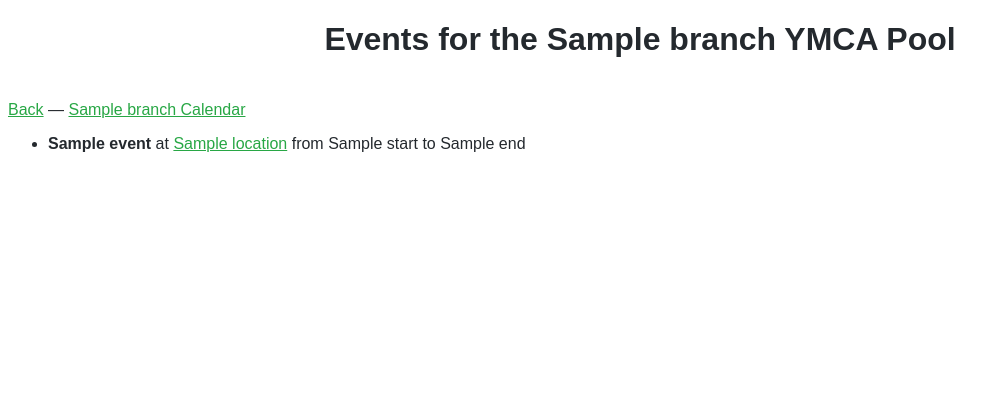
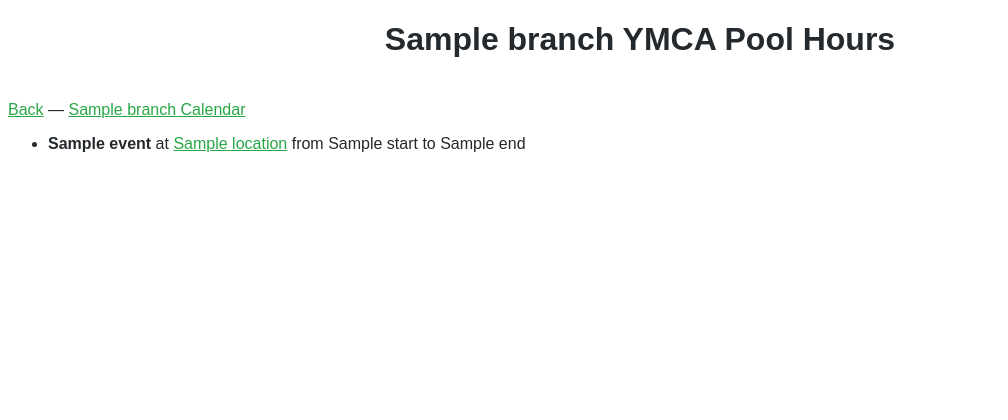
Before and after one commit to streeter/sf-ymca-pools, a Django app: template sfymca/feed/templates/branch.html in a window 1280 px wide. Shown: the top 420 px of the page, without its empty margins (0-1008 px from the left). Run offline with Django 3.2, Linux system fonts and the light colour scheme; the template is opened without the code that fills it: most values are stand-ins (such as "Sample title", 1, 10 or a date in 2020).

Commit message:
Fix titles and header text

```diff
--- a/sfymca/feed/templates/base.html
+++ b/sfymca/feed/templates/base.html
@@ -9,7 +9,7 @@
       content="width=device-width, initial-scale=1, shrink-to-fit=no"
     />
     <title>
-      {% block title %}San Francisco YMCA Pool Calendars{% endblock %}
+      {% block title %}SF YMCA Pool Calendars{% endblock %}
     </title>
     <meta name="description" content="San Francisco YMCA Pool Calendars" />
     <meta name="application-name" content="SF YMCA Pool Calendars" />
@@ -25,9 +25,9 @@
 
   <body>
     <header>
-      {% block header %}
-      <h1>Calendars for the SF YMCA Pools</h1>
-      {% endblock header %}
+      <h1>
+        {% block header %}Calendars for the SF YMCA Pools{% endblock header %}
+      </h1>
     </header>
 
     <div class="content">
--- a/sfymca/feed/templates/branch.html
+++ b/sfymca/feed/templates/branch.html
@@ -1,9 +1,10 @@
 {% extends "base.html" %}
 
 <!-- prettier-ignore -->
-{% block header %}
-<h1>Events for the {{ branch.title }} YMCA Pool</h1>
-{% endblock header %}
+{% block title %} {{ branch.title }} YMCA Pool Hours {% endblock title %}
+
+<!-- prettier-ignore -->
+{% block header %} {{ branch.title }} YMCA Pool Hours {% endblock header %}
 
 <!-- prettier-ignore -->
 {% block content %}
```
Also changed, not shown: sfymca/feed/templates/index.html (+4 -3 lines).
